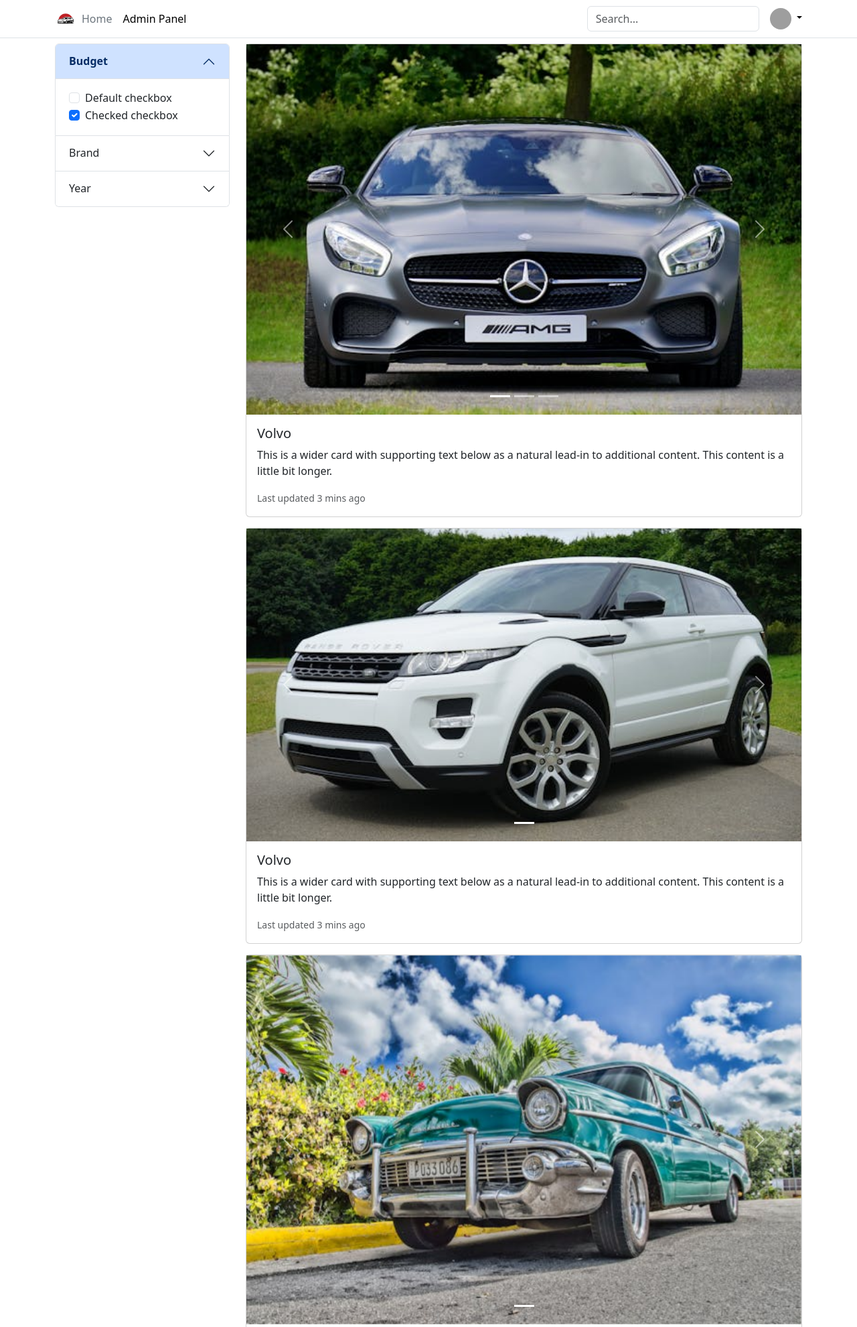
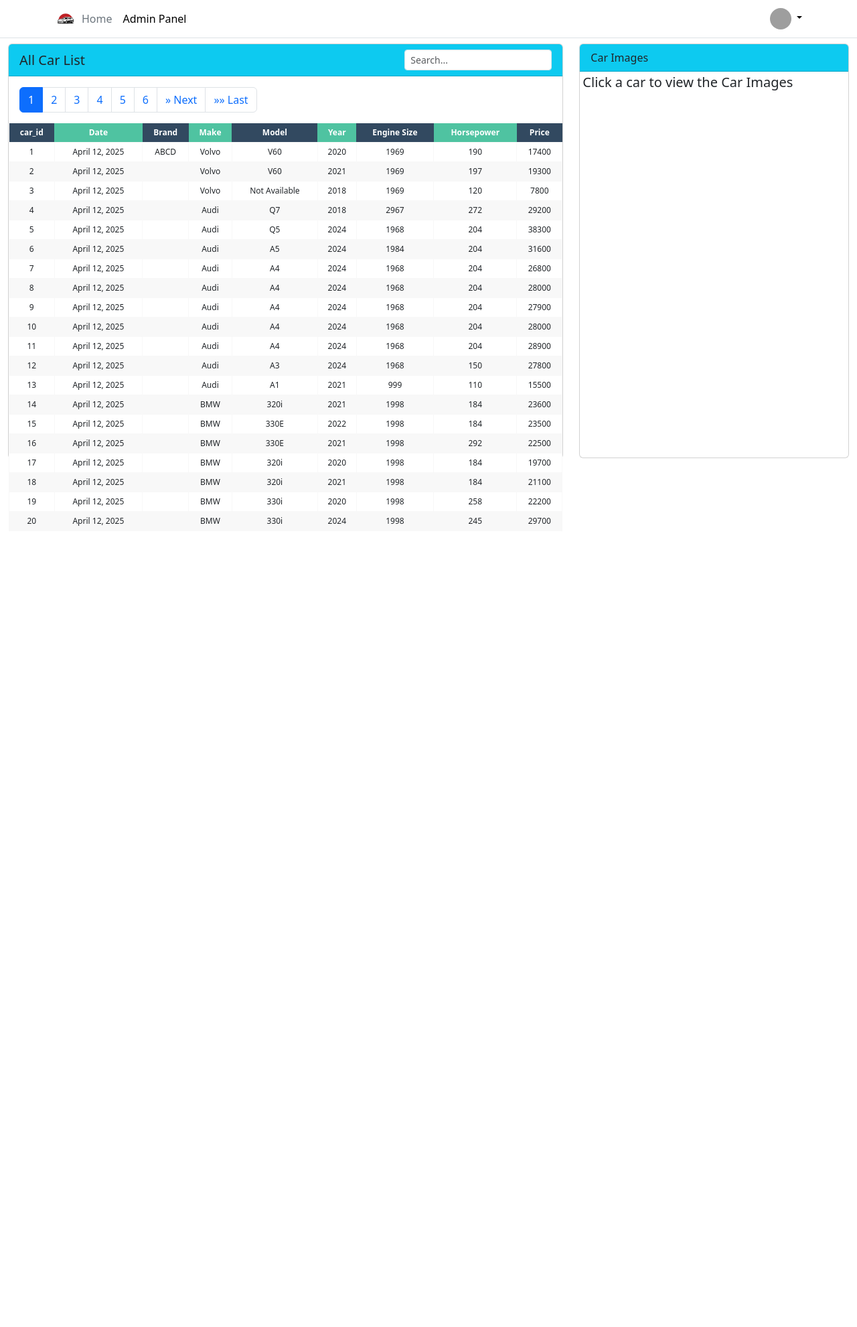
Before and after one commit to srikantagouda/Auction_Ready_Cars, a Django app: page / in a window 1280 px wide. Shown: the top 1981 px of the page at 67% size. After the commit the page ends 785 px from the top, so only its background shows below. Run offline with Django 4.2, Linux system fonts and the light colour scheme; data comes from the database, SQL or seed files in the repository; some libraries are stand-ins or nearby versions; grey boxes are pictures that could not be loaded.

Commit message:
Changed the Main UI with a Tabular layout.

```diff
--- a/car_project/car_app/templates/car_app/base.html
+++ b/car_project/car_app/templates/car_app/base.html
@@ -9,6 +9,7 @@
     <title>{% block title %}Car App{% endblock %}</title>
     <!-- Bootstrap CSS -->
     <link href="{% static 'css/bootstrap.min.css' %}" rel="stylesheet">
+    <link href="{% static 'mysite.css' %}" rel="stylesheet">
 
     <link rel="shortcut icon" type="image/png" href="{% static 'images/favicon.ico' %}">
 
@@ -29,9 +30,10 @@
                             Panel</a></li>
                 </ul>
 
-                <form class="col-12 col-lg-auto mb-3 mb-lg-0 me-lg-3" role="search">
-                    <input type="search" class="form-control" placeholder="Search..." aria-label="Search">
-                </form>
+                <!-- <form class="col-12 col-lg-auto mb-3 mb-lg-0 me-lg-3" role="search">
+                    <input id="searchbox" type="search" class="form-control" placeholder="Search..."
+                        aria-label="Search">
+                </form> -->
 
                 <div class="dropdown text-end">
                     <a href="#" class="d-block link-body-emphasis text-decoration-none dropdown-toggle"
@@ -54,7 +56,7 @@
 
 
     <!-- Main content -->
-    <main role="main" class="container">
+    <main role="main" class="container-fluid">
         {% block content %}
         {% endblock %}
     </main>
--- a/car_project/car_app/templates/car_app/car_list.html
+++ b/car_project/car_app/templates/car_app/car_list.html
@@ -4,143 +4,19 @@
 {% block content %}
 <div class="row align-items-start">
 
-  <div class="col-3">
-    <div class="accordion" id="accordionPanelsStayOpenExample">
-      <div class="accordion-item">
-        <h2 class="accordion-header">
-          <button class="accordion-button" type="button" data-bs-toggle="collapse"
-            data-bs-target="#panelsStayOpen-collapseOne" aria-expanded="true"
-            aria-controls="panelsStayOpen-collapseOne">
-            <b>Budget</b>
-          </button>
-        </h2>
-        <div id="panelsStayOpen-collapseOne" class="accordion-collapse collapse show">
-          <div class="accordion-body">
-            <div class="form-check">
-              <input class="form-check-input" type="checkbox" value="" id="checkDefault">
-              <label class="form-check-label" for="checkDefault">
-                Default checkbox
-              </label>
-            </div>
-            <div class="form-check">
-              <input class="form-check-input" type="checkbox" value="" id="checkChecked" checked>
-              <label class="form-check-label" for="checkChecked">
-                Checked checkbox
-              </label>
-            </div>
-          </div>
-        </div>
-      </div>
-      <div class="accordion-item">
-        <h2 class="accordion-header">
-          <button class="accordion-button collapsed" type="button" data-bs-toggle="collapse"
-            data-bs-target="#panelsStayOpen-collapseTwo" aria-expanded="false"
-            aria-controls="panelsStayOpen-collapseTwo">
-            Brand
-          </button>
-        </h2>
-        <div id="panelsStayOpen-collapseTwo" class="accordion-collapse collapse">
-          <div class="accordion-body">
-            <strong>This is the second item's accordion body.</strong> It is
-            hidden by default, until the collapse plugin adds the appropriate
-            classes that we use to style each element. These classes control the
-            overall appearance, as well as the showing and hiding via CSS
-            transitions. You can modify any of this with custom CSS or
-            overriding our default variables. It's also worth noting that just
-            about any HTML can go within the <code>.accordion-body</code>,
-            though the transition does limit overflow.
-          </div>
-        </div>
-      </div>
-      <div class="accordion-item">
-        <h2 class="accordion-header">
-          <button class="accordion-button collapsed" type="button" data-bs-toggle="collapse"
-            data-bs-target="#panelsStayOpen-collapseThree" aria-expanded="false"
-            aria-controls="panelsStayOpen-collapseThree">
-            Year
-          </button>
-        </h2>
-        <div id="panelsStayOpen-collapseThree" class="accordion-collapse collapse">
-          <div class="accordion-body">
-            <strong>This is the third item's accordion body.</strong> It is
-            hidden by default, until the collapse plugin adds the appropriate
-            classes that we use to style each element. These classes control the
-            overall appearance, as well as the showing and hiding via CSS
-            transitions. You can modify any of this with custom CSS or
-            overriding our default variables. It's also worth noting that just
-            about any HTML can go within the <code>.accordion-body</code>,
-            though the transition does limit overflow.
-          </div>
+  <div class="col-8">
+
+    <div class="card">
+
+      <div class="card-header bg-info d-flex justify-content-between align-items-center">
+        <h5 class="p-0 m-0"> All Car List </h5>
+        <div class="d-flex align-items-center">
+          <input id="searchbox" type="search" class="form-control form-control-sm" placeholder="Search..."
+            aria-label="Search">
         </div>
       </div>
 
-    </div>
-
-  </div>
-
-  <div class="col">
-
-    {% for car in page_obj %}
-
-
-    <div class="card mb-3">
-      <div id="carouselExampleControls" class="carousel slide" data-bs-ride="carousel">
-        <div class="carousel-indicators">
-
-          {% for image in car.image_names|split:"," %}
-          <button type="button" data-bs-target="#carouselExampleIndicators" data-bs-slide-to="{{ forloop.counter0 }}"
-            class="{% if forloop.first %}active{% endif %}" aria-current="{% if forloop.first %}true{% endif %}"
-            aria-label="Slide {{ forloop.counter }}"></button>
-          {% endfor %}
-
-
-
-
-        </div>
-        <div class="carousel-inner">
-          {% for image in car.image_names|split:"," %}
-
-          <div class="carousel-item {% if forloop.first %}active{% endif %}">
-            <img src="/media/{{ image }}" class="d-block w-100" alt="...">
-
-            <!-- <img src="/media/{{ image }}" height="300px" width="auto" style="object-fit: cover;" class="d-block w-100"
-              alt="..."> -->
-          </div>
-
-          {% endfor %}
-        </div>
-        <button class="carousel-control-prev" type="button" data-bs-target="#carouselExampleControls"
-          data-bs-slide="prev">
-          <span class="carousel-control-prev-icon" aria-hidden="true"></span>
-          <span class="visually-hidden">Previous</span>
-        </button>
-        <button class="carousel-control-next" type="button" data-bs-target="#carouselExampleControls"
-          data-bs-slide="next">
-          <span class="carousel-control-next-icon" aria-hidden="true"></span>
-          <span class="visually-hidden">Next</span>
-        </button>
-
-      </div>
-      <div class="card-body">
-        <h5 class="card-title">{{ car.make }}</h5>
-        <p class="card-text">This is a wider card with supporting text below as a natural lead-in to
-          additional content.
-          This content is a little bit longer.</p>
-        <p class="card-text"><small class="text-body-secondary">Last updated 3 mins ago</small></p>
-      </div>
-
-    </div>
-
-
-    {% endfor %}
-
-  </div>
-
-
-
-</div>
-
-<div class="row">
+      <div class="card-body pb-0">
         <nav aria-label="Page navigation example">
           <ul class="pagination">
             {% if page_obj.has_previous %}
@@ -181,7 +57,79 @@
           </ul>
         </nav>
 
+      </div>
+
+
+      <div class="card-body p-0" style="min-height:calc(100vh - 300px);max-height:calc(100vh - 300px)">
+        <table class="oc-table">
+          <thead>
+            <tr>
+              <th>car_id</th>
+              <th>Date</th>
+              <th>Brand</th>
+              <th>Make</th>
+              <th>Model</th>
+              <th>Year</th>
+              <th>Engine Size</th>
+              <th>Horsepower</th>
+              <th>Price</th>
+            </tr>
+          </thead>
+
+          <tbody class="table_filter">
+            {% for car in page_obj %}
+            <tr id="carid_{{ car.car_id }}" class="">
+              <td>{{ car.car_id }}</td>
+              <td>{{ car.date }}</td>
+              <td>{{ car.brand }}</td>
+              <td>{{ car.make }}</td>
+              <td>{{ car.model }}</td>
+              <td>{{ car.year }}</td>
+              <td>{{ car.engine_size }}</td>
+              <td>{{ car.horsepower }}</td>
+              <td>{{ car.price }}</td>
+              <td hidden><input type="text" hidden id="carimages_{{ car.car_id }}" value="{{ car.image_names }}"></td>
+
+            </tr>
+
+            {% endfor %}
+
+
+          </tbody>
+
+        </table>
+      </div>
+
+
 
     </div>
 
+  </div>
+
+  <div class="col">
+
+    <div class="card">
+      <div class="card-header bg-info">
+        Car Images
+      </div>
+      <div class="card-body p-1 overflow-auto" style="min-height:calc(100vh - 224px);max-height:calc(100vh - 224px)"
+        id="selected_car_images">
+        <h5 id="all_image_list_header" class="card-title">Click a car to view the Car Images</h5>
+
+        <!-- <img src="/media/{{ image }}" class="" alt="Image Not Available"> -->
+        <!-- <img src="/media/1.jpeg" class="img-fluid mb-2" alt="Image Not Available">
+        <img src="/media/2.jpeg" class="img-fluid mb-2" alt="Image Not Available">
+        <img src="/media/3.jpeg" class="img-fluid mb-2" alt="Image Not Available">
+        <img src="/media/4.jpeg" class="img-fluid mb-2" alt="Image Not Available"> -->
+
+
+      </div>
+    </div>
+
+  </div>
+
+</div>
+
+
+
 {% endblock %}
--- a/car_project/car_app/views.py
+++ b/car_project/car_app/views.py
@@ -13,7 +13,7 @@
     else:
         cars = Car.objects.all()
 
-    paginator = Paginator(cars, 10)
+    paginator = Paginator(cars, 20)
     page_number = request.GET.get('page')
 
     if page_number == None:
--- a/car_project/static/js/myscript.js
+++ b/car_project/static/js/myscript.js
@@ -1 +1,44 @@
-var dfd = 2;
+$("#searchbox").on("input change", function () {
+    var value = $(this).val().toLowerCase();
+    $(".table_filter tr").filter(function () {
+        $(this).toggle($(this).text().toLowerCase().indexOf(value) > -1)
+    });
+});
+
+
+
+// table-interactions.js
+// table-interactions.js
+document.addEventListener('DOMContentLoaded', function() {
+    const rows = document.querySelectorAll('tbody.table_filter tr');
+    rows.forEach(row => {
+        row.addEventListener('click', function() {
+            // Remove 'selected-car' class from all rows
+            rows.forEach(r => r.classList.remove('selected-car'));
+            // Add 'selected-car' class to the clicked row
+            this.classList.add('selected-car');
+
+            //Remove the Heading with ID:
+            //$('#all_image_list_header').remove();
+
+            var currentid = this.id.split('_')[1];
+            var imageUrlString = $('#carimages_' + currentid).val();
+
+            // Clear the image container
+            $('#selected_car_images').empty();
+
+            // Create img tags for each URL and append to the container
+            // Split the string by commas
+            var imageUrls = imageUrlString.split(',');
+            imageUrls.forEach(function(url) {
+
+                // Set the image source
+                var imageUrl = `/media/${url}`;
+                //$('#imageContainer').empty().append(`<img src="${imageUrl}" class="img-fluid" alt="Car Image">`);
+                var imgTag = $('<img>').attr('src', imageUrl).addClass('img-fluid mb-2');
+                $('#selected_car_images').append(imgTag);
+            });
+
+        });
+    });
+});
--- /dev/null
+++ b/car_project/static/mysite.css
@@ -0,0 +1,44 @@
+.oc-table {
+    border-radius: 5px;
+    font-size: 12px;
+    font-weight: normal;
+    border: none;
+    border-collapse: collapse;
+    background-color: white;
+    width: 100%;
+}
+
+    .oc-table td,
+    .oc-table th {
+        text-align: center;
+        padding: 5px;
+    }
+
+    .oc-table td {
+        border: 1px solid #f8f8f8;
+        font-size: 12px;
+    }
+
+    .oc-table thead th {
+        color: #ffffff;
+        background: #4FC3A1;
+    }
+
+        .oc-table thead th:nth-child(odd) {
+            color: #ffffff;
+            background: #324960;
+        }
+
+    .oc-table tr:nth-child(even) {
+        background: #F8F8F8;
+    }
+
+    tr:hover {
+        background-color: lightblue !important; /* Light grey background on hover */
+        transition: background-color 0.3s ease; /* Smooth transition */
+        cursor: pointer;
+    }
+
+    .selected-car{
+        background-color: lightblue !important;
+    }
```
Lines whose indentation alone changed are shown as unchanged.
